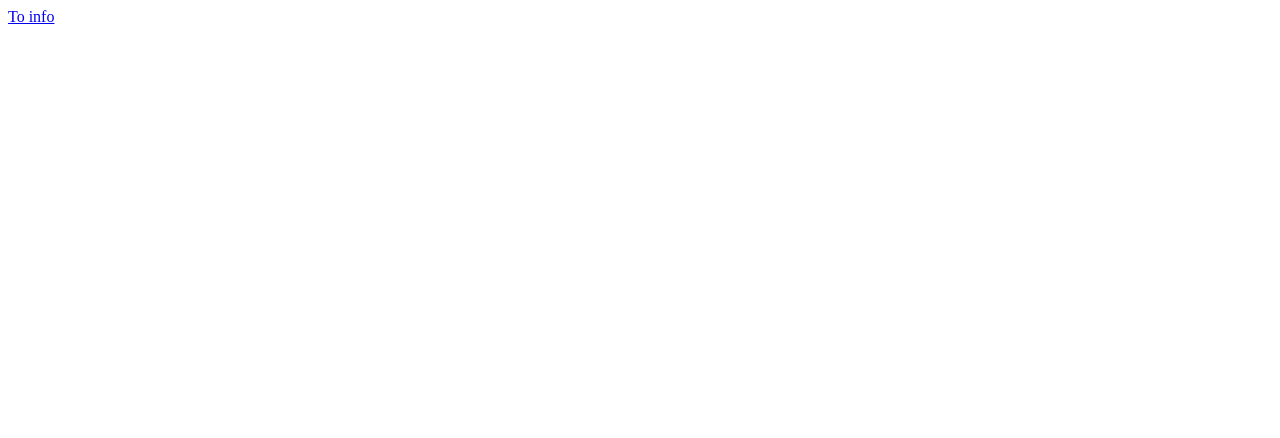
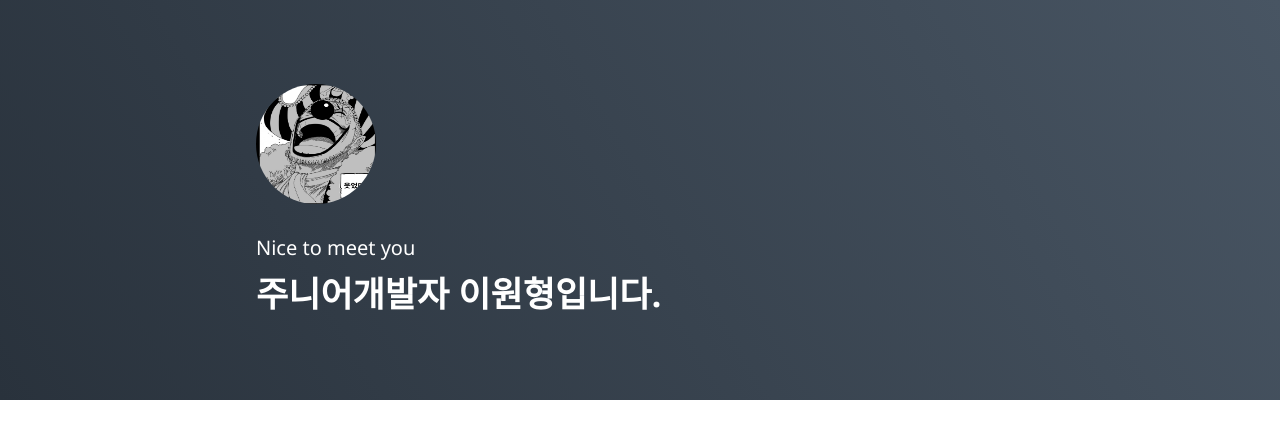
Before and after one commit to WonhyeongLee/WonhyeongLee.github.io, a Gatsby site: page / in a window 1280 px wide. Built offline with nearby package versions, Linux system fonts and the light colour scheme; Gatsby itself is replaced by a stand-in of ours.

Commit message:
:bug: [FIX] tsconfig.json include옵션에서 .tsx 형식만 읽도록 해놔서 ts로 타입설정 파일을 생성해도 안먹었던 문제 해결
블로그만 찾아보지말고 문서를 읽자..

```diff
--- /dev/null
+++ b/src/components/main/Introduction.tsx
@@ -0,0 +1,45 @@
+import styled from '@emotion/styled'
+import React from 'react'
+import ProfileImage from './ProfileImage'
+
+const Background = styled.div`
+  width: 100%;
+  background-image: linear-gradient(60deg, #29323c 0%, #485563 100%);
+  color: #ffffff;
+`
+
+const Wrapper = styled.div`
+  display: flex;
+  flex-direction: column;
+  justify-content: center;
+  align-items: flex-start;
+  width: 768px;
+  height: 400px;
+  margin: 0 auto;
+`
+
+const SubTitle = styled.div`
+  font-size: 20px;
+  font-weight: 400;
+`
+
+const Title = styled.div`
+  margin-top: 5px;
+  font-size: 35px;
+  font-weight: 700;
+`
+const Introduction: React.FC = () => {
+  return (
+    <Background>
+      <Wrapper>
+        <ProfileImage />
+        <div>
+          <SubTitle>Nice to meet you</SubTitle>
+          <Title>주니어개발자 이원형입니다.</Title>
+        </div>
+      </Wrapper>
+    </Background>
+  )
+}
+
+export default Introduction
--- /dev/null
+++ b/src/components/main/ProfileImage.tsx
@@ -0,0 +1,17 @@
+import styled from '@emotion/styled'
+import React from 'react'
+import profileImg from '../../images/profile.jpeg'
+// 원하는 이미지 링크 (나중에 따로 관리)
+// const PROFILE_IMAGE_LINK = `../../images/버기.jpeg`
+
+const ProfileImageWrapper = styled.img`
+  width: 120px;
+  height: 120px;
+  margin-bottom: 30px;
+  border-radius: 50%;
+`
+const ProfileImage: React.FC = () => {
+  return <ProfileImageWrapper src={profileImg} alt="프로필이미지" />
+}
+
+export default ProfileImage
--- a/src/pages/index.tsx
+++ b/src/pages/index.tsx
@@ -1,11 +1,19 @@
 import React, { FunctionComponent } from 'react'
-import { Link } from 'gatsby'
+import styled from '@emotion/styled'
+import GlobalStyle from 'components/common/GlobalStyle'
+import Introduction from 'components/main/Introduction'
 
+const Container = styled.div`
+  display: flex;
+  flex-direction: column;
+  height: 100%;
+`
 const IndexPage: FunctionComponent = function () {
   return (
-    <div>
-      <Link to="/info/">To info</Link>
-    </div>
+    <Container>
+      <GlobalStyle />
+      <Introduction />
+    </Container>
   )
 }
 
--- /dev/null
+++ b/src/types/images.d.ts
@@ -0,0 +1,4 @@
+declare module '*.png';
+declare module '*.jpg';
+declare module '*.jpeg';
+declare module '*.gif';
--- a/tsconfig.json
+++ b/tsconfig.json
@@ -19,6 +19,7 @@
     "forceConsistentCasingInFileNames": true,
     "resolveJsonModule": true
   },
-  "include": ["src/**/*.tsx"],
-  "exclude": ["node_modules"]
+  "include": ["src/**/*.tsx", "src/**/*.ts"],
+  "exclude": ["node_modules"],
+
 }
```
Also changed, not shown: src/images/profile.jpeg (added).
